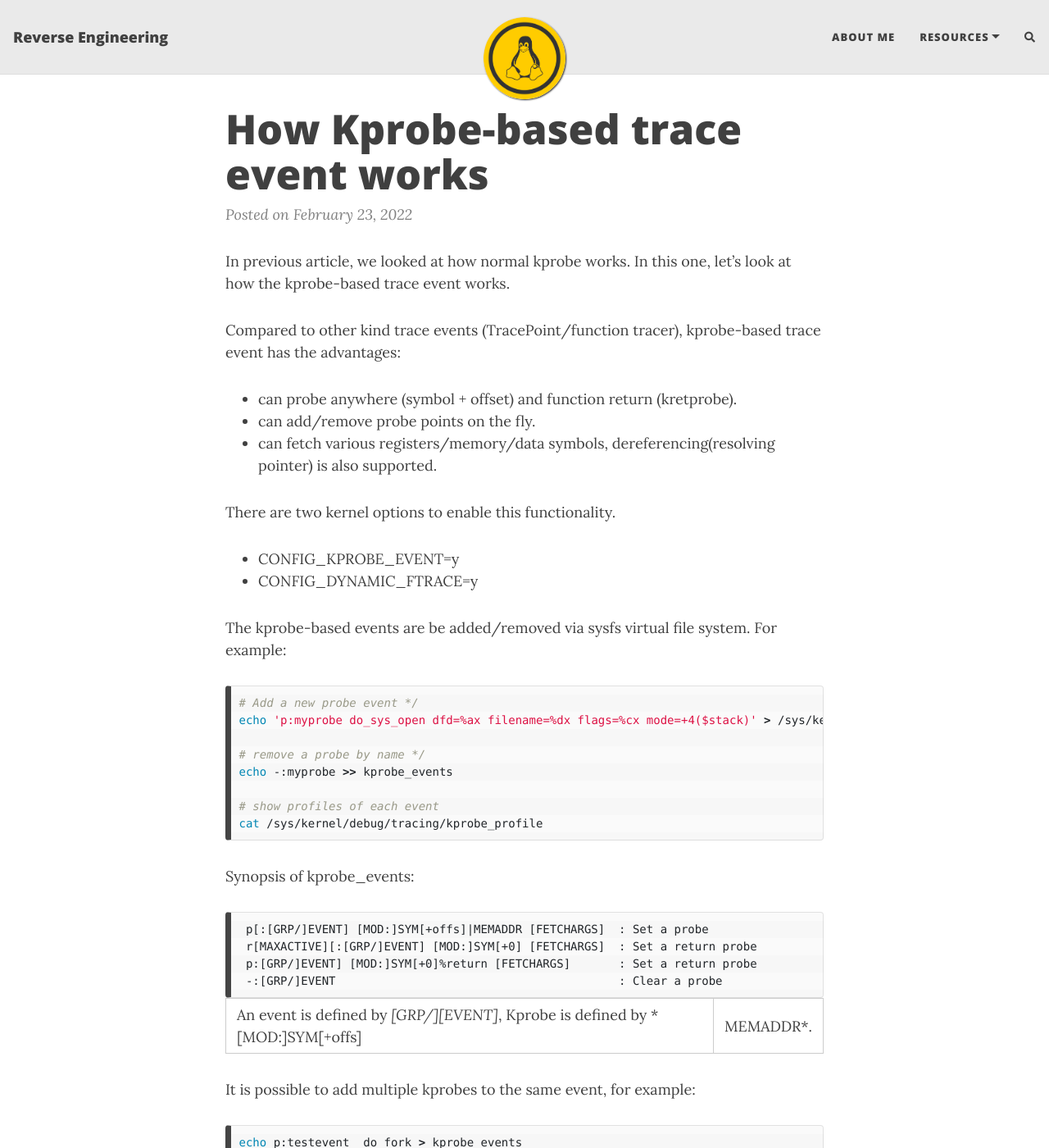
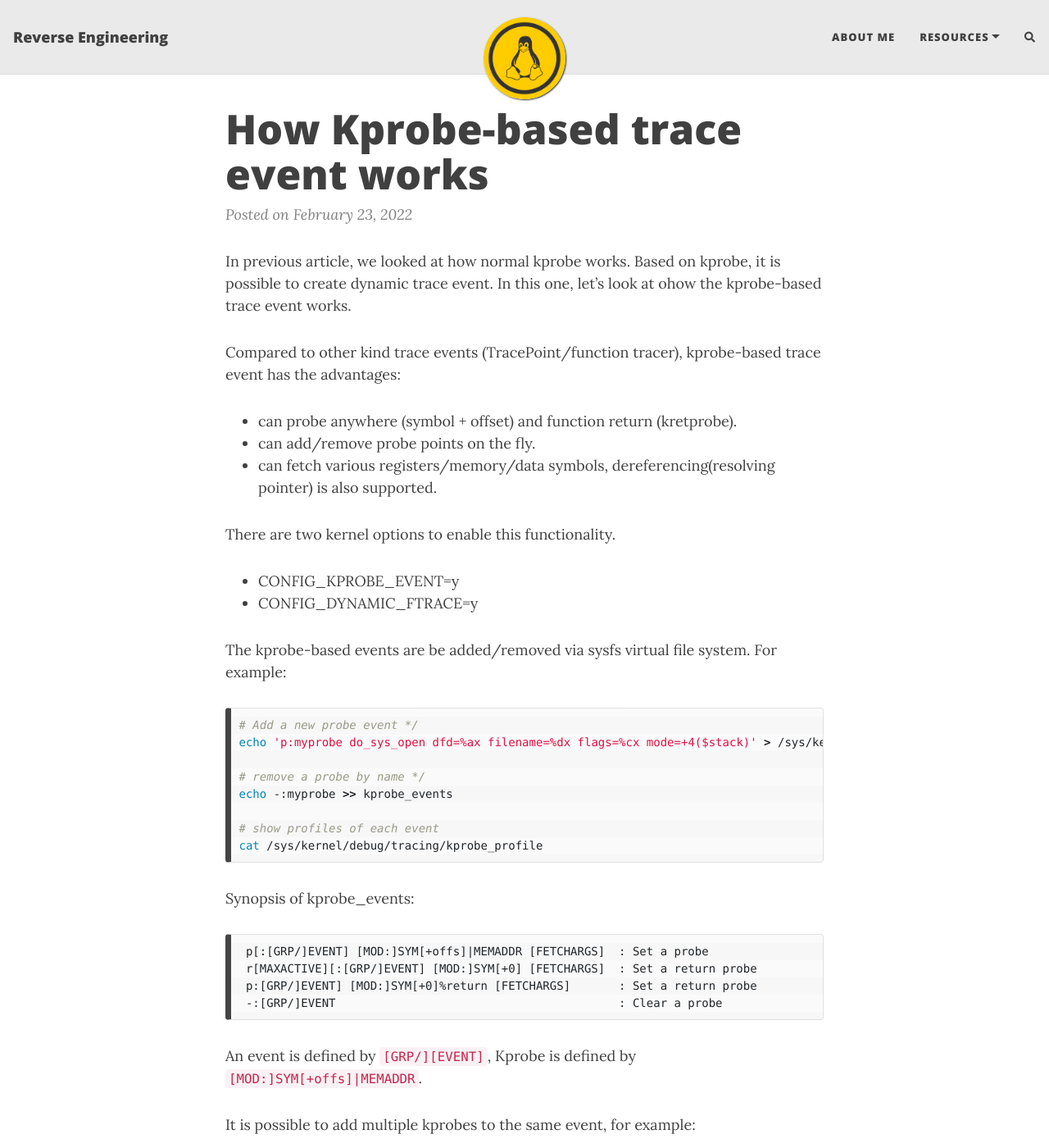
Before and after one commit to eyonggu/eyonggu.github.io, a Jekyll site: the page built from _posts/2022-02-23-how-kprobe-trace-works.markdown, in a window 1280 px wide and 1400 px high. Shown: the whole window at 82% size. Built offline with Jekyll 4.4.1, drawn with Linux system fonts in a browser that asks for light colours; nearby versions of some CDN libraries; comment, search, counter and statistics services are not loaded.

Commit message:
Fix some format errors
Signed-off-by: Yong Gu <yong.g.gu@ericsson.com>

````diff
--- a/_posts/2022-02-23-how-kprobe-trace-works.markdown
+++ b/_posts/2022-02-23-how-kprobe-trace-works.markdown
@@ -6,7 +6,7 @@ categories: jekyll blogging
 tags: [kprobe, tracing]
 ---
 
-In previous article, we looked at how normal kprobe works. In this one, let's look at how the kprobe-based trace event works.
+In previous article, we looked at how normal kprobe works. Based on kprobe, it is possible to create dynamic trace event. In this one, let's look at ohow the kprobe-based trace event works.
 
 Compared to other kind trace events (TracePoint/function tracer), kprobe-based trace event has the advantages:
 - can probe anywhere (symbol + offset) and function return (kretprobe).
@@ -39,7 +39,7 @@ Synopsis of kprobe_events:
  -:[GRP/]EVENT                                         : Clear a probe
 ```
 
-An event is defined by *[GRP/][EVENT]*, Kprobe is defined by *[MOD:]SYM[+offs]|MEMADDR*.
+An event is defined by ``[GRP/][EVENT]``, Kprobe is defined by ``[MOD:]SYM[+offs]|MEMADDR``.
 
 It is possible to add multiple kprobes to the same event, for example:
 
````
